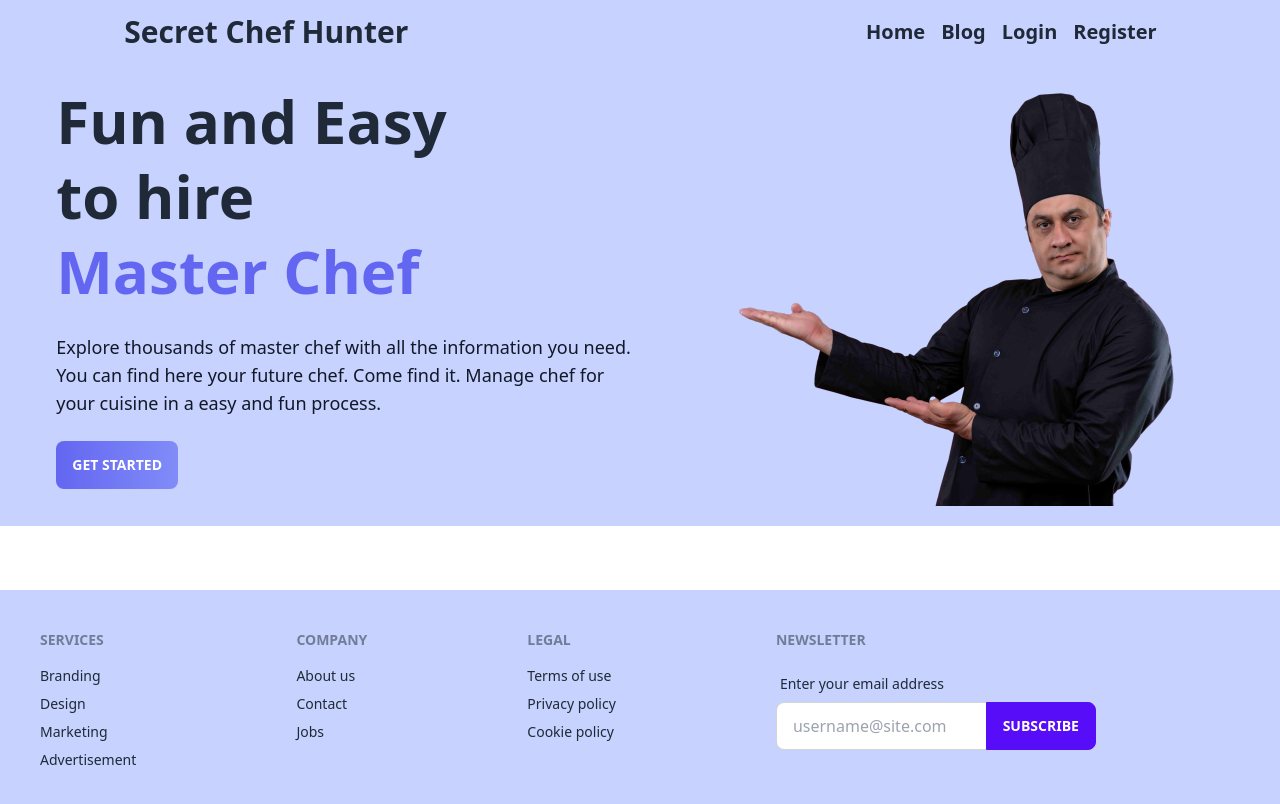
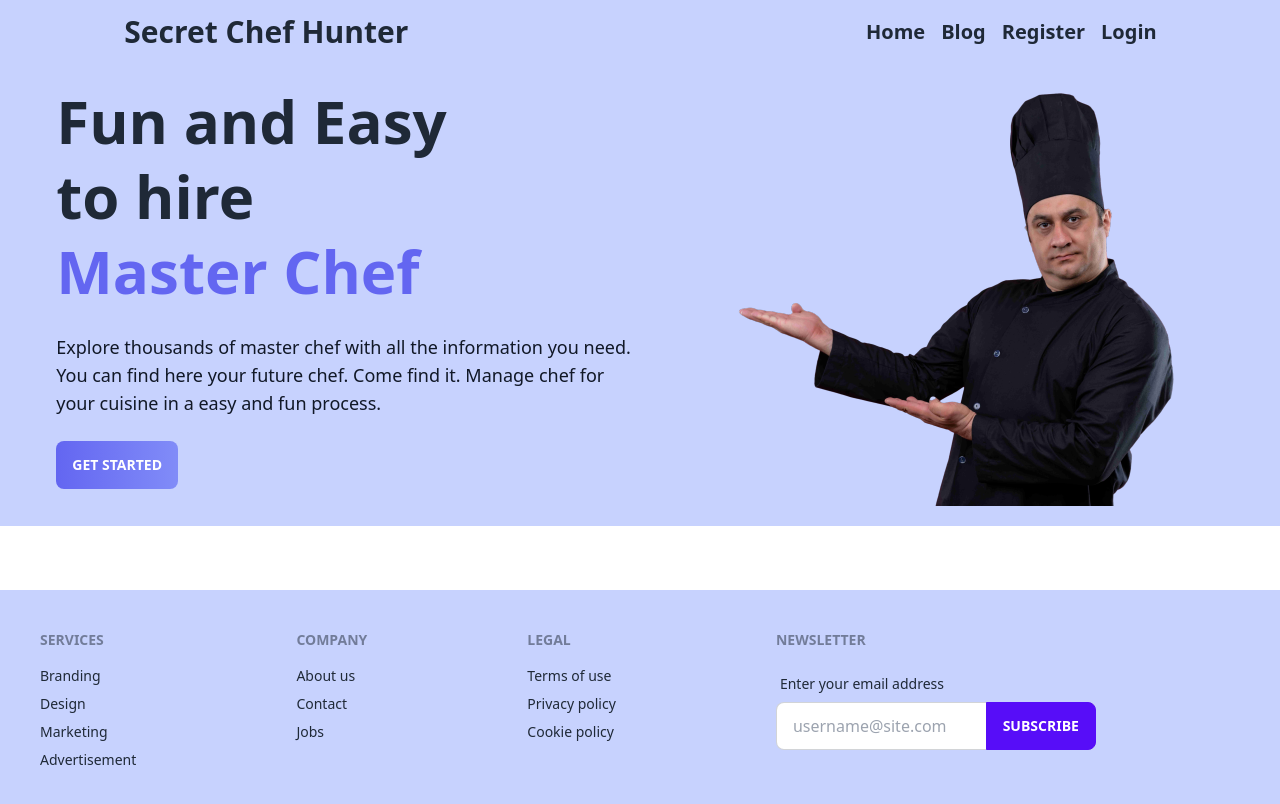
Before and after one commit to Rafatulislam60/secret-chef-hunter, a React (Vite) app: page / in a window 1280 px wide. Shown: the top 804 px of the page. Built offline with nearby package versions, Linux system fonts and the light colour scheme.

Commit message:
banner section added

```diff
--- a/index.html
+++ b/index.html
@@ -4,7 +4,7 @@
     <meta charset="UTF-8" />
     <link rel="icon" type="image/svg+xml" href="/vite.svg" />
     <meta name="viewport" content="width=device-width, initial-scale=1.0" />
-    <title>Vite + React</title>
+    <title>Secret Chef Hunter</title>
   </head>
   <body>
     <div id="root"></div>
--- a/src/pages/Shared/Header/Header.jsx
+++ b/src/pages/Shared/Header/Header.jsx
@@ -33,10 +33,10 @@ const Header = () => {
               <NavLink to="/blog">Blog</NavLink>
             </li>
             <li>
-              <NavLink to="/login">Login</NavLink>
+              <NavLink to="/register">Register</NavLink>
             </li>
             <li>
-              <NavLink to="/register">Register</NavLink>
+              <NavLink to="/login">Login</NavLink>
             </li>
           </ul>
         </div>
@@ -74,8 +74,9 @@ const Header = () => {
               className={({ isActive }) =>
                 isActive ? "text-blue-600" : "default"
               }
+              to="/register"
             >
-              Login
+              Register
             </Link>
           </li>
           <li className="mr-4">
@@ -83,9 +84,8 @@ const Header = () => {
               className={({ isActive }) =>
                 isActive ? "text-blue-600" : "default"
               }
-              to="/register"
             >
-              Register
+              Login
             </Link>
           </li>
         </ul>
```
